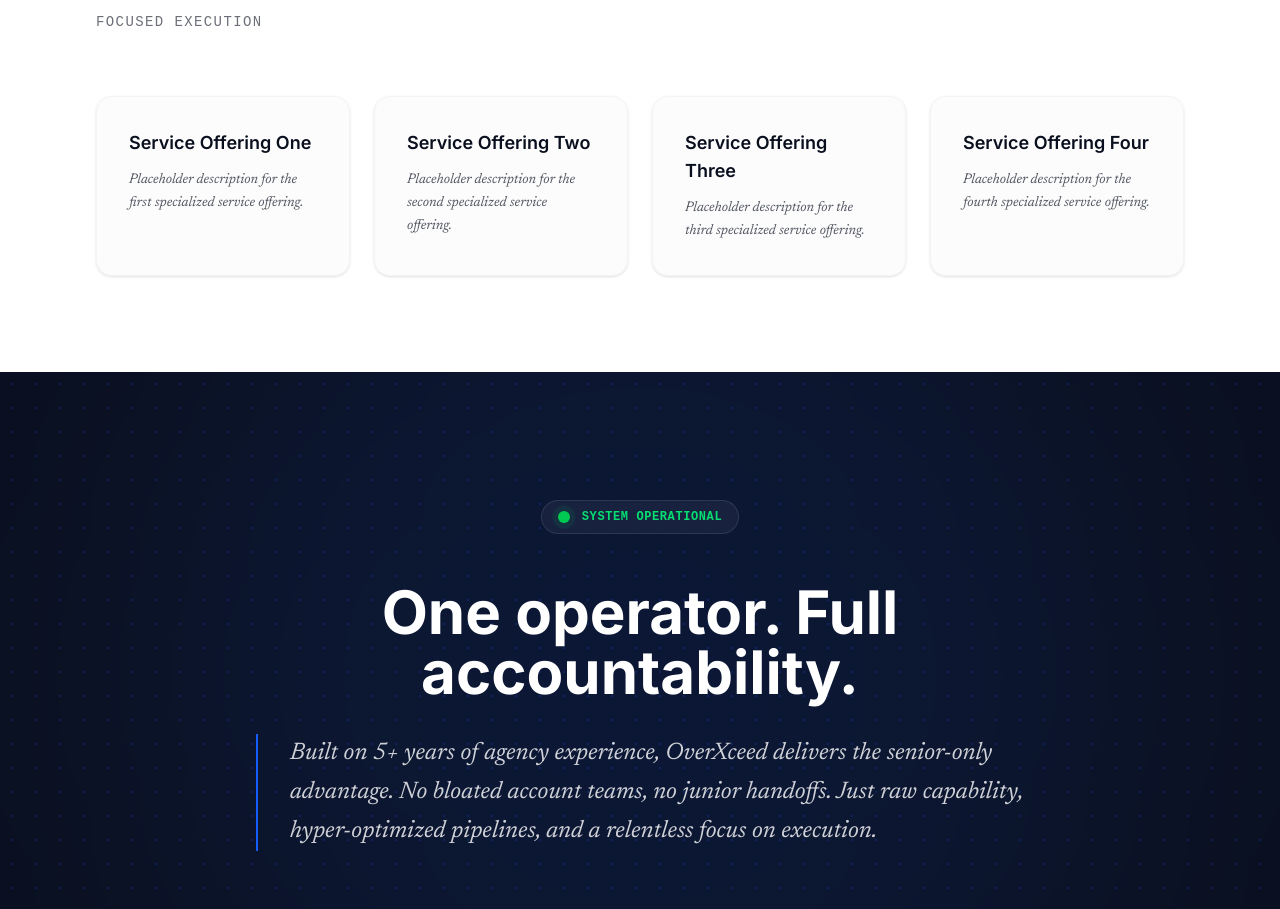
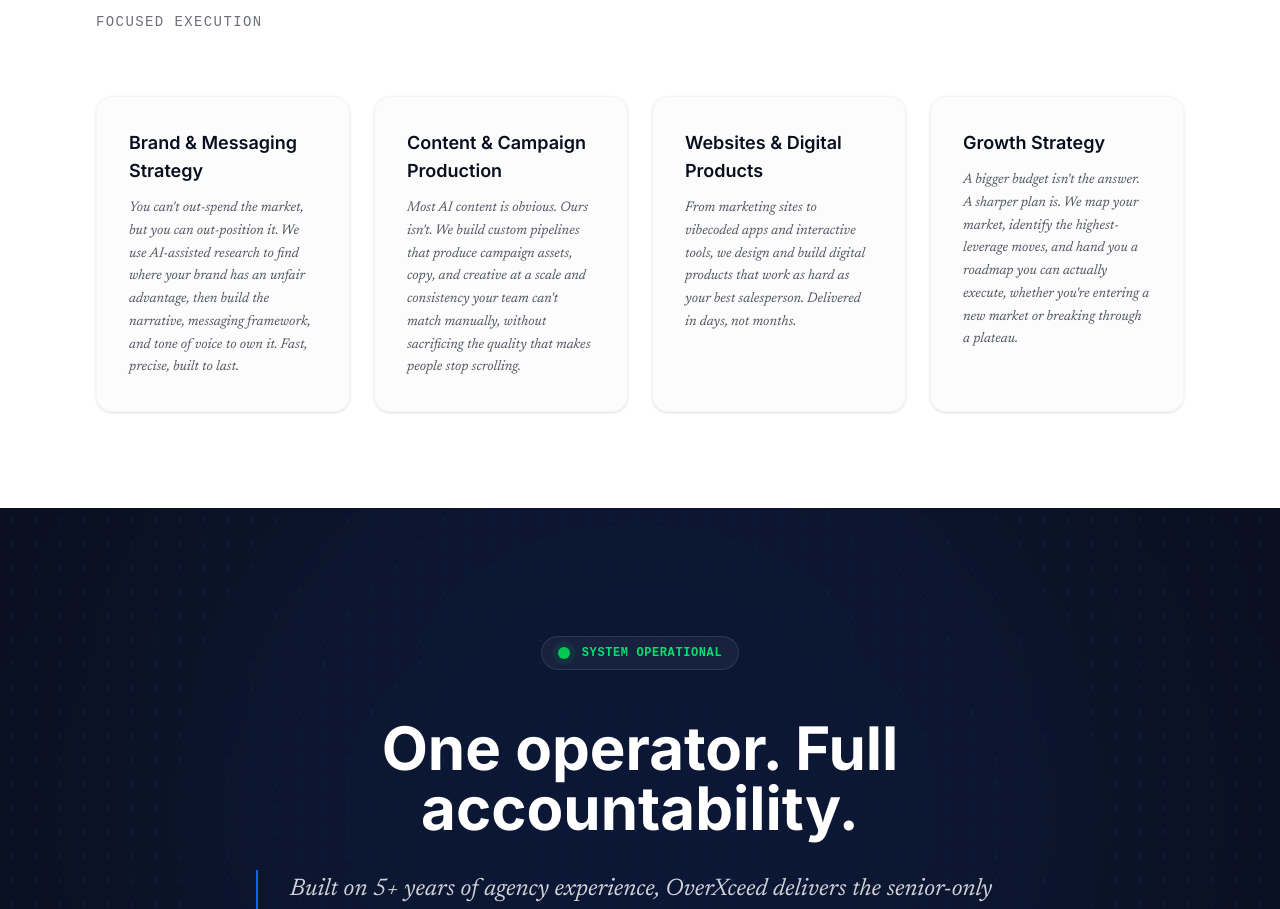
Before and after one commit to Robinhill85/overxceed, a React (Vite) app: page / in a window 1280 px wide. Shown: the part 2603-3512 px from the top of the page. Built offline with nearby package versions, Linux system fonts and the light colour scheme.

Commit message:
content: injected final copy for 4 core services

```diff
--- a/src/components/Services.jsx
+++ b/src/components/Services.jsx
@@ -6,20 +6,20 @@ gsap.registerPlugin(ScrollTrigger);
 
 const offerings = [
     {
-        title: "Service Offering One",
-        description: "Placeholder description for the first specialized service offering."
+        title: "Brand & Messaging Strategy",
+        description: "You can't out-spend the market, but you can out-position it. We use AI-assisted research to find where your brand has an unfair advantage, then build the narrative, messaging framework, and tone of voice to own it. Fast, precise, built to last."
     },
     {
-        title: "Service Offering Two",
-        description: "Placeholder description for the second specialized service offering."
+        title: "Content & Campaign Production",
+        description: "Most AI content is obvious. Ours isn't. We build custom pipelines that produce campaign assets, copy, and creative at a scale and consistency your team can't match manually, without sacrificing the quality that makes people stop scrolling."
     },
     {
-        title: "Service Offering Three",
-        description: "Placeholder description for the third specialized service offering."
+        title: "Websites & Digital Products",
+        description: "From marketing sites to vibecoded apps and interactive tools, we design and build digital products that work as hard as your best salesperson. Delivered in days, not months."
     },
     {
-        title: "Service Offering Four",
-        description: "Placeholder description for the fourth specialized service offering."
+        title: "Growth Strategy",
+        description: "A bigger budget isn't the answer. A sharper plan is. We map your market, identify the highest-leverage moves, and hand you a roadmap you can actually execute, whether you're entering a new market or breaking through a plateau."
     }
 ];
 
```
